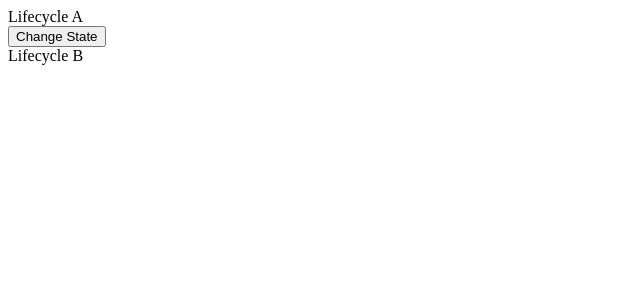
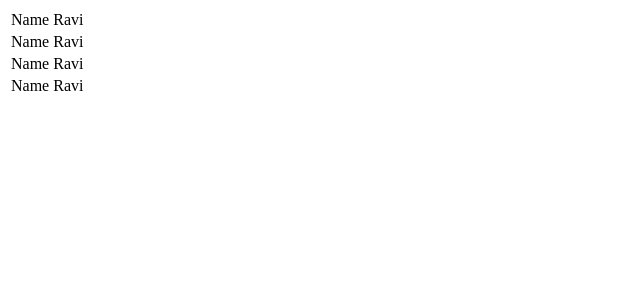
Before and after one commit to soknanprogramming/React-js, a React (Create React App) app: page / in a window 1280 px wide. Shown: the top 300 px of the page, without its empty margins (0-640 px from the left). Built offline with nearby package versions, Linux system fonts and the light colour scheme.

Commit message:
Fragment

```diff
--- a/src/App.js
+++ b/src/App.js
@@ -15,15 +15,18 @@ import React, { Component } from 'react';
 // import Inline from './components/Inline';
 // import styles from './appStyles.module.css';
 import './App.css';
-import LifecycleA from './components/LifecycleA';
+// import LifecycleA from './components/LifecycleA';
 // import Form from './components/Form';
+// import FragmentDemo from './components/FragmentDemo';
+import Table from './components/Table';
 
 class App extends Component{
   render(){
     // console.log("API KEY:", process.env.REACT_APP_API_KEY);
     return (
       <div className="">
-        <LifecycleA />
+        {/* <FragmentDemo/> */}
+        <Table/>
       </div>
     )
   }
--- /dev/null
+++ b/src/components/Columns.js
@@ -0,0 +1,21 @@
+import React from 'react';
+
+function Columns() {
+    /*
+    return (
+        <React.Fragment>
+            <td>Name</td>
+            <td>Ravi</td>
+        </React.Fragment>
+    )
+        */
+    return (
+        <>
+            <td>Name</td>
+            <td>Ravi</td>
+        </>
+    )
+
+}
+
+export default Columns;
--- /dev/null
+++ b/src/components/FragmentDemo.js
@@ -0,0 +1,11 @@
+import React from "react";
+
+function FragmentDemo() {
+    return (
+        <React.Fragment>
+            Fragment Demo
+        </React.Fragment>
+    )
+}
+
+export default FragmentDemo;
--- /dev/null
+++ b/src/components/Table.js
@@ -0,0 +1,25 @@
+import React from "react";
+import Columns from "./Columns";
+
+function Table() {
+    return(
+        <table>
+            <tbody>
+                <tr>
+                    <Columns/>
+                </tr>
+                <tr>
+                    <Columns/>
+                </tr>
+                <tr>
+                    <Columns/>
+                </tr>
+                <tr>
+                    <Columns/>
+                </tr>
+            </tbody>
+        </table>
+    )
+}
+
+export default Table;
```
